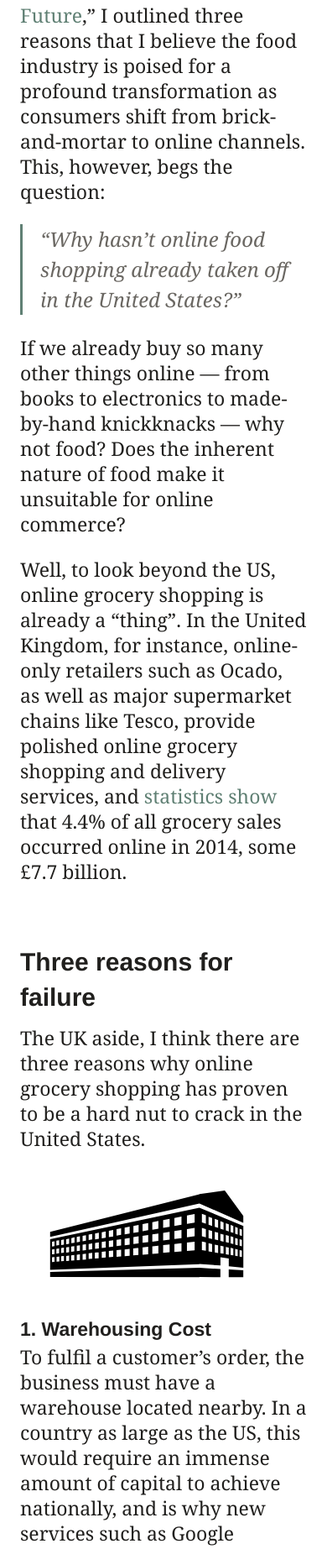
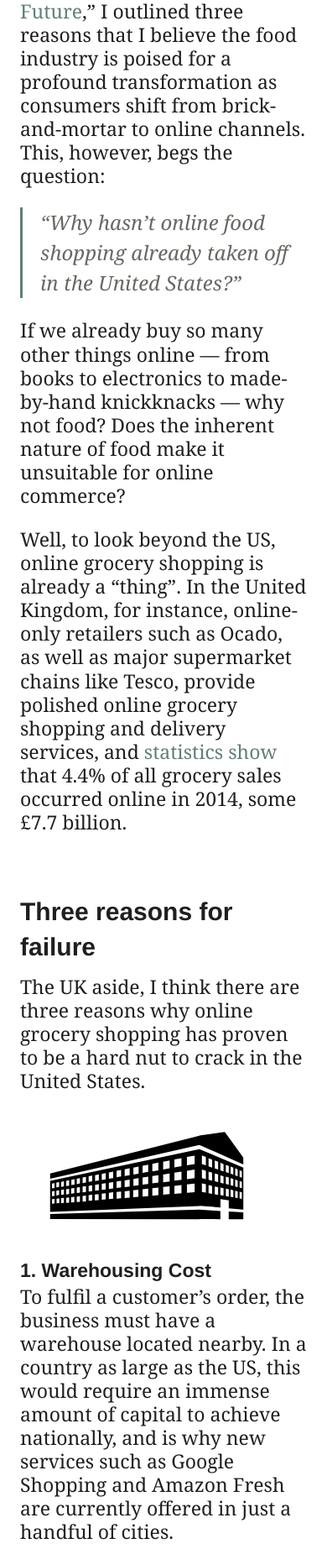
Before and after one commit to SeriouslyInc/tylertate, a Jekyll site: the page built from blog/_posts/2014-12-09-online-grocery-shopping-a-hard-nut-to-crack.markdown, in a window 390 px wide. Shown: the part 754-2599 px from the top of the page at 84% size. Built offline with Jekyll 4.4.1, drawn with Linux system fonts in a browser that asks for light colours; comment, search, counter and statistics services are not loaded.

Commit message:
reducing line-height on mobile.

```diff
--- a/resources/css/helpers/blog.less
+++ b/resources/css/helpers/blog.less
@@ -292,7 +292,7 @@
 			ul,
 			ol {
 				font-size: 1.9167rem;
-				line-height: 2.5rem;
+				line-height: 2.34rem;
 			}
 			ol li,
 			ul li {
@@ -301,7 +301,7 @@
 			}
 			h3 {
 				font-size: 1.9167rem;
-				line-height: 2.5rem;
+				line-height: 2.34rem;
 			}
 			blockquote {
 				clear: both;
--- a/resources/css/main.css
+++ b/resources/css/main.css
@@ -1302,7 +1302,7 @@ a {
   #blog .post-content ul,
   #blog .post-content ol {
     font-size: 1.9167rem;
-    line-height: 2.5rem;
+    line-height: 2.34rem;
   }
   #blog .post-content ol li,
   #blog .post-content ul li {
@@ -1311,7 +1311,7 @@ a {
   }
   #blog .post-content h3 {
     font-size: 1.9167rem;
-    line-height: 2.5rem;
+    line-height: 2.34rem;
   }
   #blog .post-content blockquote {
     clear: both;
```
Also changed, not shown: 2 other files.
